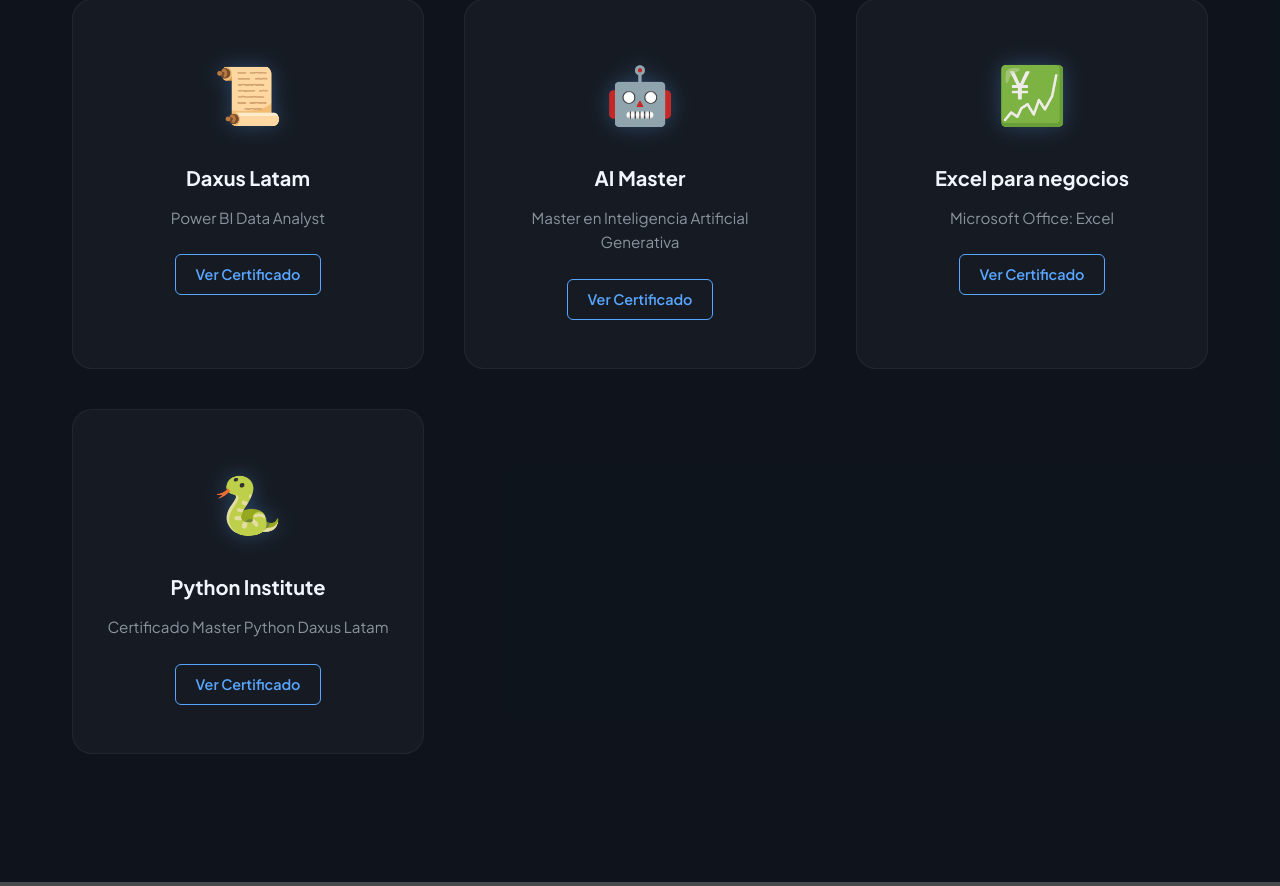
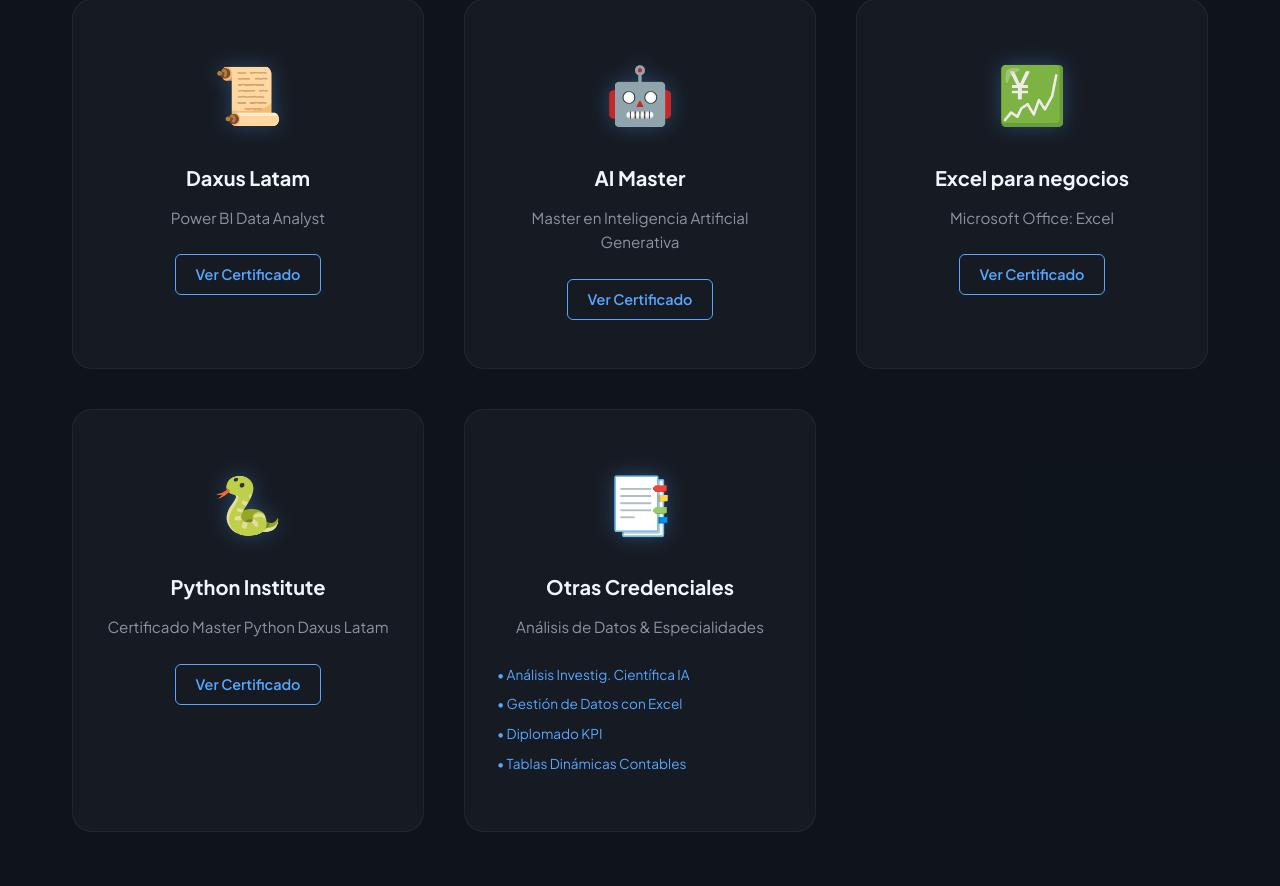
Before and after one commit to dataanalysis86powerbi-hash/Pagina-web, a Flask app: page / in a window 1280 px wide. Shown: the part 5124-6010 px from the top of the page. Run offline with Flask 3, Linux system fonts and the light colour scheme; some libraries are stand-ins or nearby versions; grey boxes are pictures that could not be loaded.

Commit message:
Añadida sección de Otras Credenciales con certificados adicionales

```diff
--- a/templates/index.html
+++ b/templates/index.html
@@ -248,6 +248,17 @@
                     <p>Certificado Master Python Daxus Latam</p>
                     <a href="/static/Master%20Python.pdf" target="_blank" class="view-cert">Ver Certificado</a>
                 </div>
+                <div class="cert-card">
+                    <div class="cert-icon">📑</div>
+                    <h3>Otras Credenciales</h3>
+                    <p>Análisis de Datos & Especialidades</p>
+                    <div class="other-certs-list" style="margin-top: 1rem; text-align: left;">
+                        <a href="/static/Credenciales%20Otras%20Analisis%20Datos/Certificado%20Analisis%20Datos%20Invest.%20Cinetifica%20IA.pdf" target="_blank" style="display: block; color: var(--accent); text-decoration: none; font-size: 0.85rem; margin-bottom: 0.5rem;">• Análisis Investig. Científica IA</a>
+                        <a href="/static/Credenciales%20Otras%20Analisis%20Datos/Certificado%20Gestion%20de%20Datos%20con%20Excel.pdf" target="_blank" style="display: block; color: var(--accent); text-decoration: none; font-size: 0.85rem; margin-bottom: 0.5rem;">• Gestión de Datos con Excel</a>
+                        <a href="/static/Credenciales%20Otras%20Analisis%20Datos/DIPLOMADO%20KPI.pdf" target="_blank" style="display: block; color: var(--accent); text-decoration: none; font-size: 0.85rem; margin-bottom: 0.5rem;">• Diplomado KPI</a>
+                        <a href="/static/Credenciales%20Otras%20Analisis%20Datos/TABLAS%20DINAMICAS%20ANALISIS%20CONTABLES%202024.pdf" target="_blank" style="display: block; color: var(--accent); text-decoration: none; font-size: 0.85rem; margin-bottom: 0.5rem;">• Tablas Dinámicas Contables</a>
+                    </div>
+                </div>
             </div>
         </div>
     </section>
```
